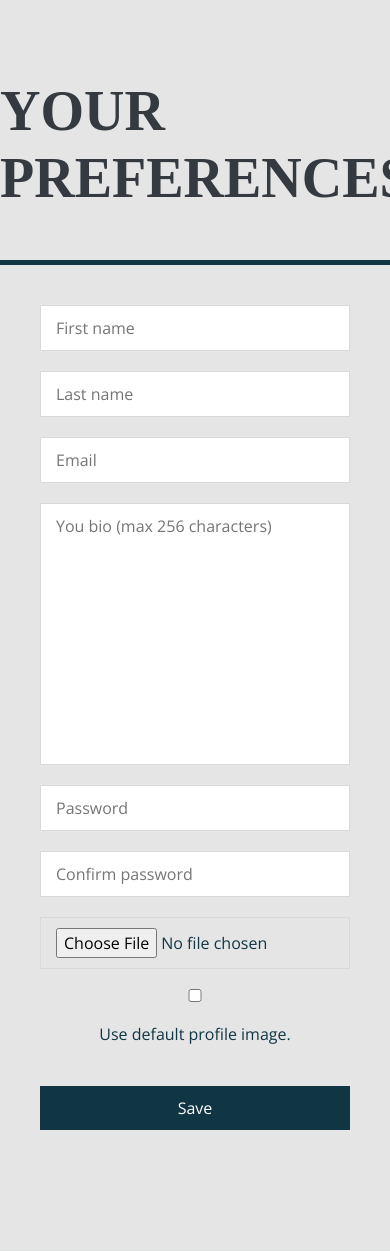
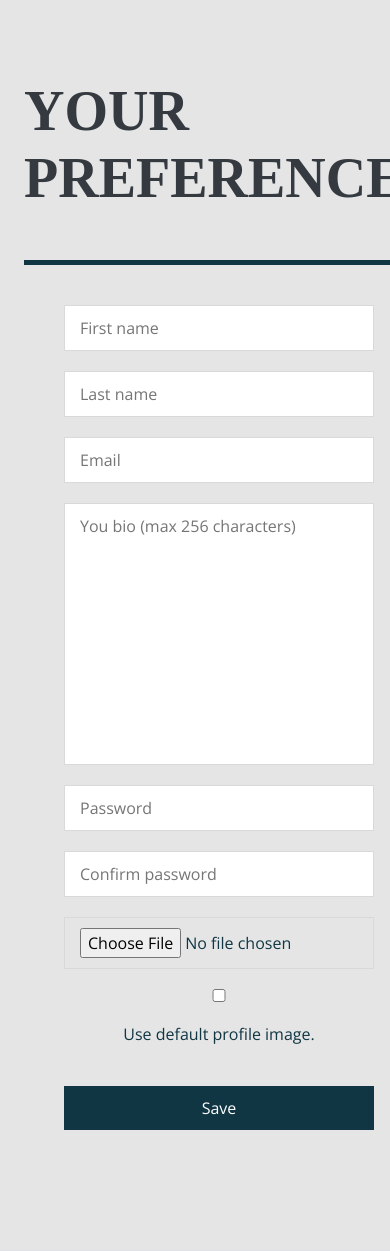
Before and after one commit to brunoemori/UEM-ProgrammingContest, a Django app: page /prefs/ in a window 390 px wide; the page is wider, and only the part inside the window is pictured. Shown: the part 56-1307 px from the top of that part. Run offline with Django 3.2, Linux system fonts and the light colour scheme; the visitor is signed in with stand-in values (Sample User, id 1); data comes from the database, SQL or seed files in the repository; some libraries are stand-ins or nearby versions; some web fonts are replaced.

Commit message:
Added margin (better reading for mobile)

```diff
--- a/guides/templates/guides/home.html
+++ b/guides/templates/guides/home.html
@@ -7,10 +7,10 @@
     <div class="container-fluid p-0">
       <section class="resume-section p-lg-5 flex-column" id="guides">
         <div class="my-auto">
-          <h2> Guides </h2>
+          <h2 class="mx-4"> Guides </h2>
         </div>
 
-          <div class="card mt-4">
+          <div class="card mt-4 mx-4">
             <div class="card-body">
               <div class="card-text">
                 <a href="/guides/n1">
@@ -20,7 +20,7 @@
             </div>
           </div>
 
-          <div class="card mt-4">
+          <div class="card mt-4 mx-4">
             <div class="card-body">
               <div class="card-text">
                 <a href="/guides/n2">
--- a/guides/templates/guides/n2.html
+++ b/guides/templates/guides/n2.html
@@ -10,10 +10,10 @@
     <div class="container-fluid p-0">
       <section class="resume-section p-lg-5 flex-column">
         <div class="my-auto">
-          <h2> Guide #1 - Basics of C programming language </h2>
+          <h2 class="mx-4"> Guide #1 - Basics of C programming language </h2>
         </div>
 
-        <div style="text-align:justify;">
+        <div style="text-align:justify;" class="mx-4 my-2">
           Neste "curso", iremos focar nossos estudos na linguagem de programação C e C++, utilizando um SO baseado em Linux. Claro, você pode escolher a linguagem que você preferir! Se estiver utilizando Windows, <strike> desintale-o e instale o Ubuntu </strike>, sugiro que utilize uma IDE para programar, como o CodeBlocks, por exemplo.<br>
         <div class="mt-4"> </div>
         <h4 class="mb-0"> Mas por que a linguagem C ?? Python não é mais fácil ??? </h4>
--- a/preferences/templates/preferences/prefs.html
+++ b/preferences/templates/preferences/prefs.html
@@ -8,24 +8,24 @@
     <div class="container-fluid p-0">
       <section class="resume-section p-lg-5 flex-column">
         <div class="my-auto">
-          <h2 class="mb-5"> Your preferences</h2>
+          <h2 class="mb-5 mx-4"> Your preferences</h2>
         </div>
 
         {% if messages %}
           {% for msg in messages %}
             {% if msg.tags == "error" %}
-            <div class="alert alert-danger mt-4">
+            <div class="alert alert-danger mt-4 mx-4">
               <strong> {{ msg }} </strong>
             </div>
             {% else %}
-            <div class="alert alert-success mt-4">
+            <div class="alert alert-success mt-4 mx-4">
               <strong> {{ msg }} </strong>
             </div>
             {% endif %}
           {% endfor %}
         {% endif %}
 
-        <div class="module form-module" style="max-width:none;">
+        <div class="module form-module mx-4" style="max-width:none;">
           <div></div>
           <div class=form>
             <form method="post" enctype="multipart/form-data">
--- a/problems/templates/problems/otherarticles.html
+++ b/problems/templates/problems/otherarticles.html
@@ -7,9 +7,9 @@
     <div class="container-fluid p-0">
       <section class="resume-section p-lg-5 flex-column">
         <div class="my-auto">
-          <h2 class="mb-5"> Other articles </h2>
+          <h2 class="mb-5 mx-4"> Other articles </h2>
         </div>
-          <div class="card">
+          <div class="card mx-4">
             <div class="card-body">
               {% if not otherArticles %}
                 <div>
--- a/problems/templates/problems/problems.html
+++ b/problems/templates/problems/problems.html
@@ -7,18 +7,18 @@
     <div class="container-fluid p-0">
       <section class="resume-section p-lg-5 flex-column">
         <div class="my-auto">
-          <h2 class="mb-5"> Problems </h2>
+          <h2 class="mb-5 mx-4"> Problems </h2>
         </div>
 
         {% if messages %}
-          <div class="alert alert-success mt-4">
+          <div class="alert alert-success mt-4 mx-4">
             {% for msg in messages %}
               <strong> {{ msg }} </strong>
             {% endfor %}
           </div>
         {% endif %}
 
-        <div class="card-deck">
+        <div class="card-deck mx-4">
           <div class="card">
             <div class="card-body">
               <h4 class="card-title"> Your articles </h4>
--- a/problems/templates/problems/yourarticles.html
+++ b/problems/templates/problems/yourarticles.html
@@ -7,9 +7,9 @@
     <div class="container-fluid p-0">
       <section class="resume-section p-lg-5 flex-column">
         <div class="my-auto">
-          <h2 class="mb-5"> Your articles </h2>
+          <h2 class="mb-5 mx-4"> Your articles </h2>
         </div>
-          <div class="card">
+          <div class="card mx-4">
             <div class="card-body">
               {% if not ownArticles %}
                 <div>
```
Also changed, not shown: guides/templates/guides/n1.html (+8 -6 lines).
